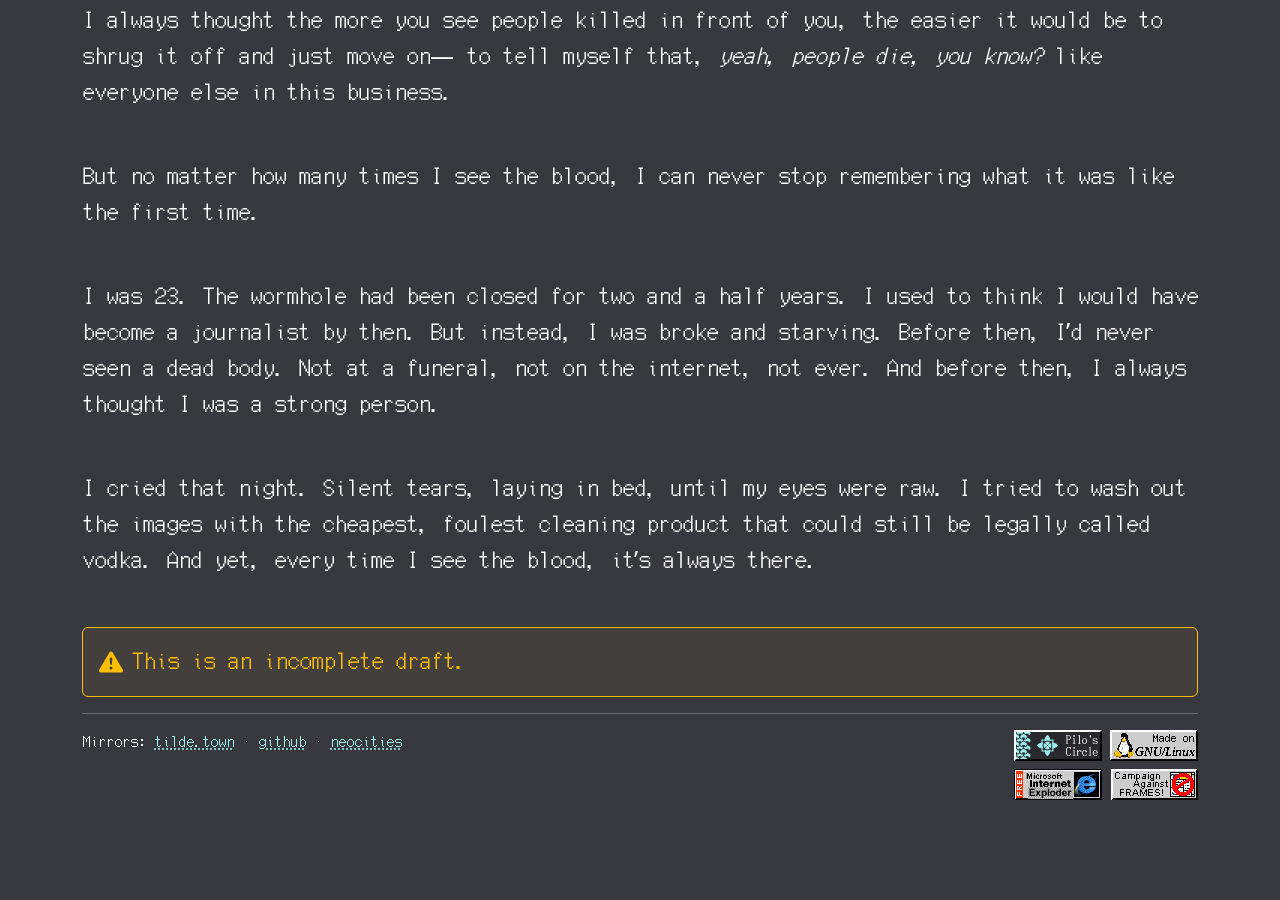
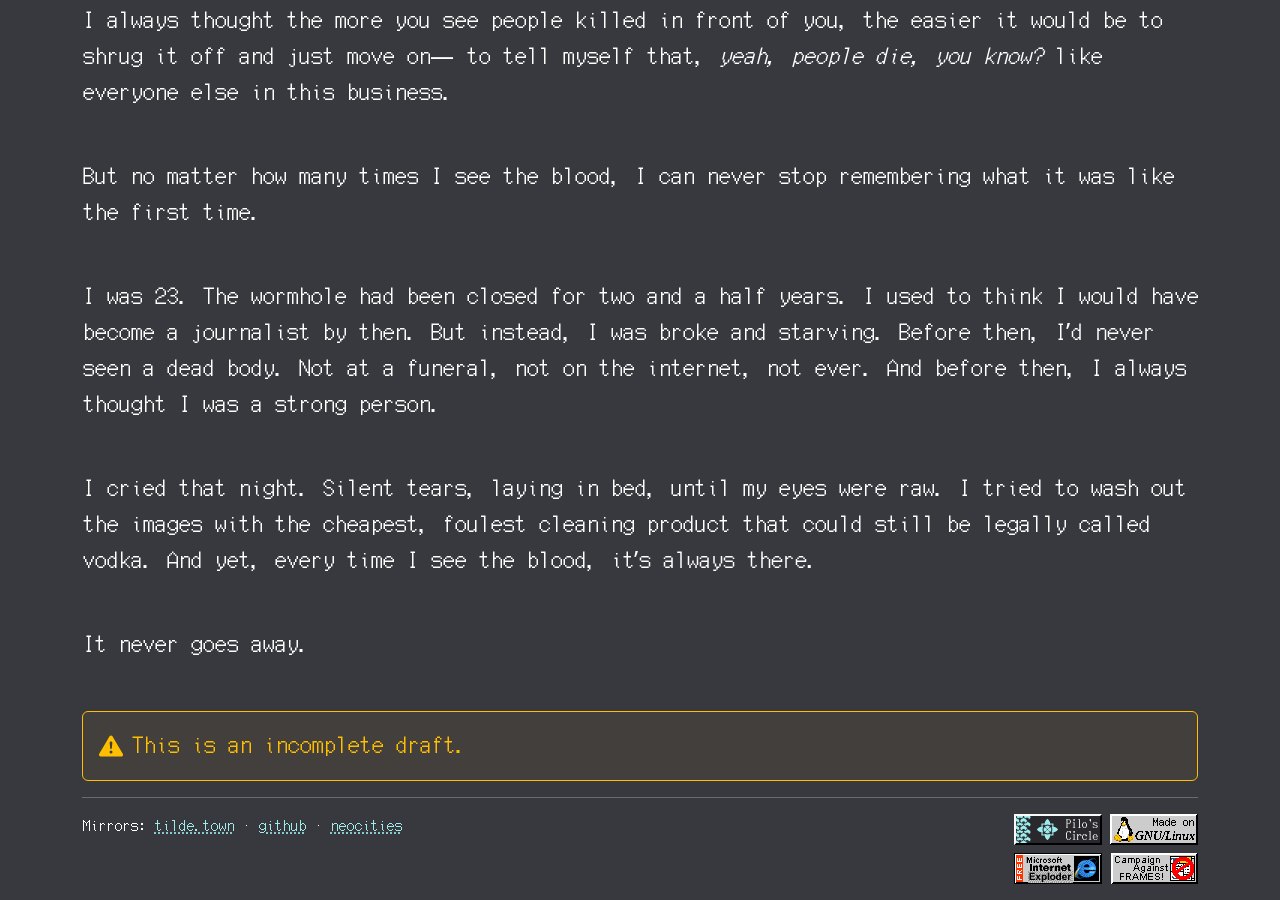
Before and after one commit to pilosophos/pilosophos-site-v1, a Jekyll site: the page built from _writing/piss-corps.md, in a window 1280 px wide and 900 px high, scrolled down 10942 px. Built offline with Jekyll 4.4.1, drawn with Linux system fonts in a browser that asks for light colours; before the commit the page ends 11758 px from its top, so only the background shows below that.

Commit message:
add final sentence

```diff
--- a/_writing/piss-corps.md
+++ b/_writing/piss-corps.md
@@ -153,6 +153,8 @@ I was 23. The wormhole had been closed for two and a half years. I used to think
 
 I cried that night. Silent tears, laying in bed, until my eyes were raw. I tried to wash out the images with the cheapest, foulest cleaning product that could still be legally called vodka. And yet, every time I see the blood, it's always there.
 
+It never goes away.
+
 <aside class="alert alert-warning d-flex align-items-center">
   <svg xmlns="http://www.w3.org/2000/svg" width="24" height="24" fill="currentColor" class="bi bi-exclamation-triangle-fill flex-shrink-0 me-2" viewBox="0 0 16 16" role="img" aria-label="Warning:">
     <path d="M8.982 1.566a1.13 1.13 0 0 0-1.96 0L.165 13.233c-.457.778.091 1.767.98 1.767h13.713c.889 0 1.438-.99.98-1.767L8.982 1.566zM8 5c.535 0 .954.462.9.995l-.35 3.507a.552.552 0 0 1-1.1 0L7.1 5.995A.905.905 0 0 1 8 5zm.002 6a1 1 0 1 1 0 2 1 1 0 0 1 0-2z"/>
```
